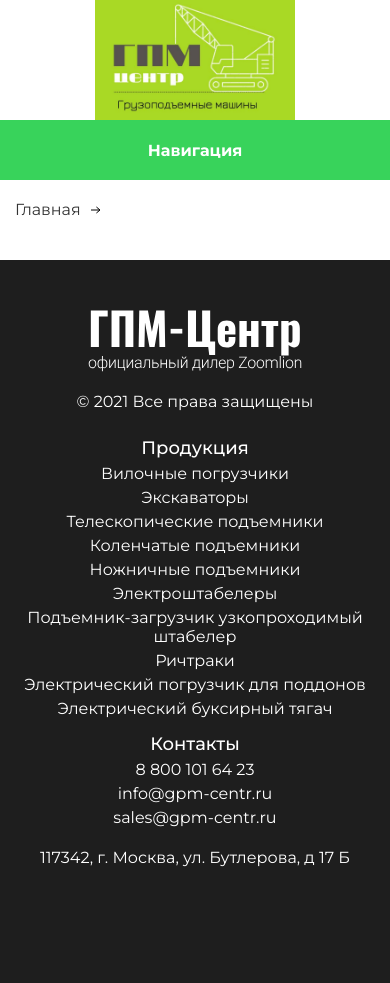
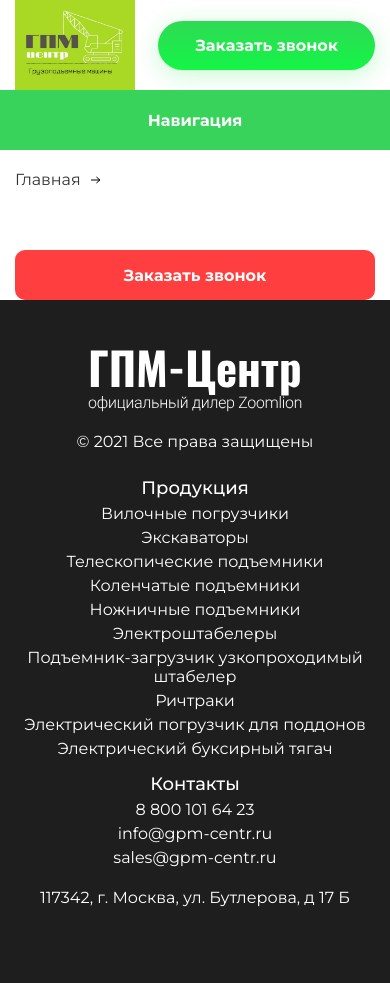
Before and after one commit to catlense/gpm-centr-redesign, a PHP site: page /product.php?link=1 in a window 390 px wide. Before the commit the page ends 867 px from the top, so only its background shows below. Run offline with PHP 8.4, Linux system fonts and the light colour scheme; data that the repository does not hold is empty; style sheets or scripts are compiled from the project's sources.

Commit message:
Fixs and Y.metrica

```diff
--- a/components/header/header.css
+++ b/components/header/header.css
@@ -31,12 +31,12 @@
   padding-right: 15px;
 }
 
-@media (max-width: 420px) {
+@media (max-width: 470px) {
   header .main-line {
-    margin: 0 auto;
-    -webkit-box-pack: center;
-        -ms-flex-pack: center;
-            justify-content: center;
+    max-height: 90px;
+  }
+  header .main-line > a img {
+    max-width: 120px !important;
   }
 }
 
@@ -122,10 +122,10 @@
   cursor: pointer;
   -webkit-box-shadow: 0px 5px 25px rgba(30, 235, 75, 0.25);
           box-shadow: 0px 5px 25px rgba(30, 235, 75, 0.25);
-  -webkit-transition: -webkit-box-shadow 0.3s;
-  transition: -webkit-box-shadow 0.3s;
-  transition: box-shadow 0.3s;
-  transition: box-shadow 0.3s, -webkit-box-shadow 0.3s;
+  -webkit-transition: -webkit-box-shadow .3s;
+  transition: -webkit-box-shadow .3s;
+  transition: box-shadow .3s;
+  transition: box-shadow .3s, -webkit-box-shadow .3s;
   -webkit-user-select: none;
      -moz-user-select: none;
       -ms-user-select: none;
@@ -137,12 +137,6 @@
           box-shadow: 0px 10px 35px rgba(25, 221, 67, 0.377);
 }
 
-@media (max-width: 420px) {
-  header .main-line .backcall {
-    display: none;
-  }
-}
-
 .navigation {
   position: -webkit-sticky;
   position: sticky;
@@ -150,8 +144,8 @@
   width: 100%;
   height: 60px;
   background-color: #38D35B;
-  -webkit-transition: height 0.3s;
-  transition: height 0.3s;
+  -webkit-transition: height .3s;
+  transition: height .3s;
   z-index: 99999;
 }
 
@@ -354,7 +348,7 @@
 }
 
 .backcall-popup .container {
-  width: 50%;
+  width: 86%;
   max-width: 680px;
   margin: 0 auto;
   padding-left: 15px;
@@ -364,9 +358,15 @@
   background-color: white;
   z-index: 999999999;
   position: absolute;
-  left: calc(25%);
+  left: 25%;
   top: 20vh;
   border-radius: 10px;
+}
+
+@media (max-width: 1000px) {
+  .backcall-popup .container {
+    left: 2%;
+  }
 }
 
 .backcall-popup .container .backcall-close {
--- a/components/header/header.php
+++ b/components/header/header.php
@@ -1,4 +1,22 @@
 <?php include './all_products.array.php'; ?>
+
+<head>
+  <!-- Yandex.Metrika counter -->
+  <script type="text/javascript" >
+    (function(m,e,t,r,i,k,a){m[i]=m[i]||function(){(m[i].a=m[i].a||[]).push(arguments)};
+    m[i].l=1*new Date();k=e.createElement(t),a=e.getElementsByTagName(t)[0],k.async=1,k.src=r,a.parentNode.insertBefore(k,a)})
+    (window, document, "script", "https://mc.yandex.ru/metrika/tag.js", "ym");
+
+    ym(88664830, "init", {
+          clickmap:true,
+          trackLinks:true,
+          accurateTrackBounce:true
+    });
+  </script>
+  <noscript><div><img src="https://mc.yandex.ru/watch/88664830" style="position:absolute; left:-9999px;" alt="" /></div></noscript>
+  <!-- /Yandex.Metrika counter -->
+</head>
+
 <link rel="stylesheet" href="/components/header/header.css">
 
 <header>
--- a/components/header/header.scss
+++ b/components/header/header.scss
@@ -14,9 +14,13 @@
     width: calc(100% - 30px);
     padding-left: 15px;
     padding-right: 15px;
-    @media (max-width: 420px) {
-      margin: 0 auto;
-      justify-content: center;
+    @media (max-width: 470px) {
+      max-height: 90px;
+      >a {
+        img {
+          max-width: 120px !important;
+        }
+      }
     }
     >a {
       img {
@@ -75,14 +79,14 @@
       font-size: 16px;
       cursor: pointer;
       box-shadow: 0px 5px 25px rgba(30, 235, 75, 0.25);
-      transition: box-shadow.3s;
+      transition: box-shadow .3s;
       user-select: none;
       &:hover {
         box-shadow: 0px 10px 35px rgba(25, 221, 67, 0.377);
       }
-      @media (max-width: 420px) {
-        display: none;
-      }
+      // @media (max-width: 470px) {
+      //   display: none;
+      // }
     }
   }
 }
@@ -92,7 +96,7 @@
   width: 100%;
   height: 60px;
   background-color: $commonColor;
-  transition: height.3s;
+  transition: height .3s;
   z-index: 99999;
   .sale {
     background: rgb(255, 85, 85);
@@ -236,7 +240,7 @@
     display: block;
   }
   .container {
-    width: 50%;
+    width: 86%;
     max-width: 680px;
     margin: 0 auto;
     padding-left: 15px;
@@ -246,9 +250,12 @@
     background-color: white;
     z-index: 999999999;
     position: absolute;
-    left: calc(25%);
+    left: 25%;
     top: 20vh;
     border-radius: 10px;
+    @media(max-width: 1000px) {
+      left: 2%;
+    }
     .backcall-close {
       position: absolute;
       right: 15px;
--- a/news.array.php
+++ b/news.array.php
@@ -48,7 +48,7 @@
     '
   ],
   [
-    'title' => 'Отгружение на складе: Аврал!',
+    'title' => 'Отгрузка на складе: Аврал!',
     'description' => 'На складе аврал - сегодня одновременно отгружается сразу 2 экскаватора Zoomlion ZE215-E и гидромолот Delta F-20S',
     'date'=>'27.01.2022',
     'link'=>'27-01-2022',
@@ -88,7 +88,7 @@
     '
   ],
   [
-    'title' => 'Отгрузка вилочного подъемника',
+    'title' => 'Отгрузка вилочного погрузчика',
     'description' => 'Отгрузка вилочного погрузчика в Москве: Обязательный контроль и сверка всех цифр в документации это необходимое условие! Наши специалисты проверяют все по 2 раза.',
     'date'=>'23.11.2021',
     'link'=>'23-11-2021',
@@ -101,7 +101,7 @@
     '
   ],
   [
-    'title' => 'Отгрузка на склад в Ивантеевке',
+    'title' => 'Отгрузка на складе в Ивантеевке',
     'description' => 'Еще один 60-тонный автокран ZMC-60 на базе шасси МАЗ отгружен на складе в Ивантеевке.',
     'date'=>'25.10.2021',
     'link'=>'25-10-2021',
--- a/product.php
+++ b/product.php
@@ -81,6 +81,9 @@
           }
         ?>
         </div>
+        <div class="backcall">
+          Заказать звонок
+        </div>
       </div>
     </div>
 
--- a/styles/page/product.css
+++ b/styles/page/product.css
@@ -87,6 +87,34 @@
   margin-top: 15px;
 }
 
+.up-pane .description .backcall {
+  width: 100%;
+  height: 50px;
+  text-align: center;
+  display: -webkit-box;
+  display: -ms-flexbox;
+  display: flex;
+  -webkit-box-align: center;
+      -ms-flex-align: center;
+          align-items: center;
+  -webkit-box-pack: center;
+      -ms-flex-pack: center;
+          justify-content: center;
+  border-radius: 10px;
+  background: #ff3f3f;
+  color: white;
+  font-weight: bold;
+  cursor: pointer;
+  margin-top: 20px;
+}
+
+@media (max-width: 630px) {
+  .up-pane .description .backcall {
+    width: 100%;
+    margin-top: 20px;
+  }
+}
+
 .params {
   width: 100%;
   margin-top: 25px;
--- a/styles/page/product.scss
+++ b/styles/page/product.scss
@@ -55,6 +55,24 @@
         margin-top: 15px;
       }
     }
+    .backcall {
+      width: 100%;
+      height: 50px;
+      text-align: center;
+      display: flex;
+      align-items: center;
+      justify-content: center;
+      border-radius: 10px;
+      background: rgb(255, 63, 63);
+      color: white;
+      font-weight: bold;
+      cursor: pointer;
+      margin-top: 20px;
+      @media(max-width: 630px) {
+        width: 100%;
+        margin-top: 20px;
+      }
+    }
   }
 }
 
```
Also changed, not shown: images/certificates/zoomlion.jpg, 2 other files.
